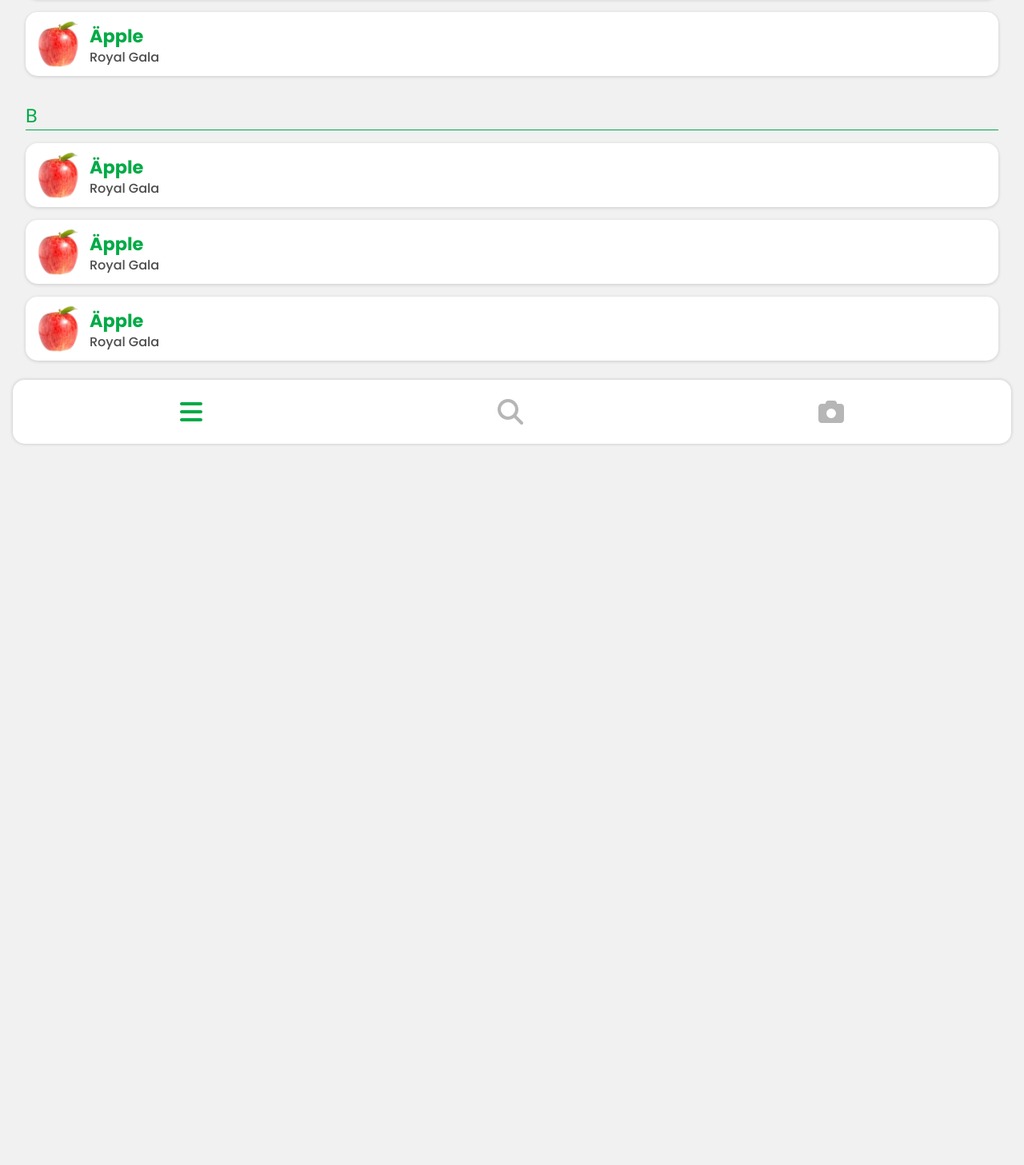
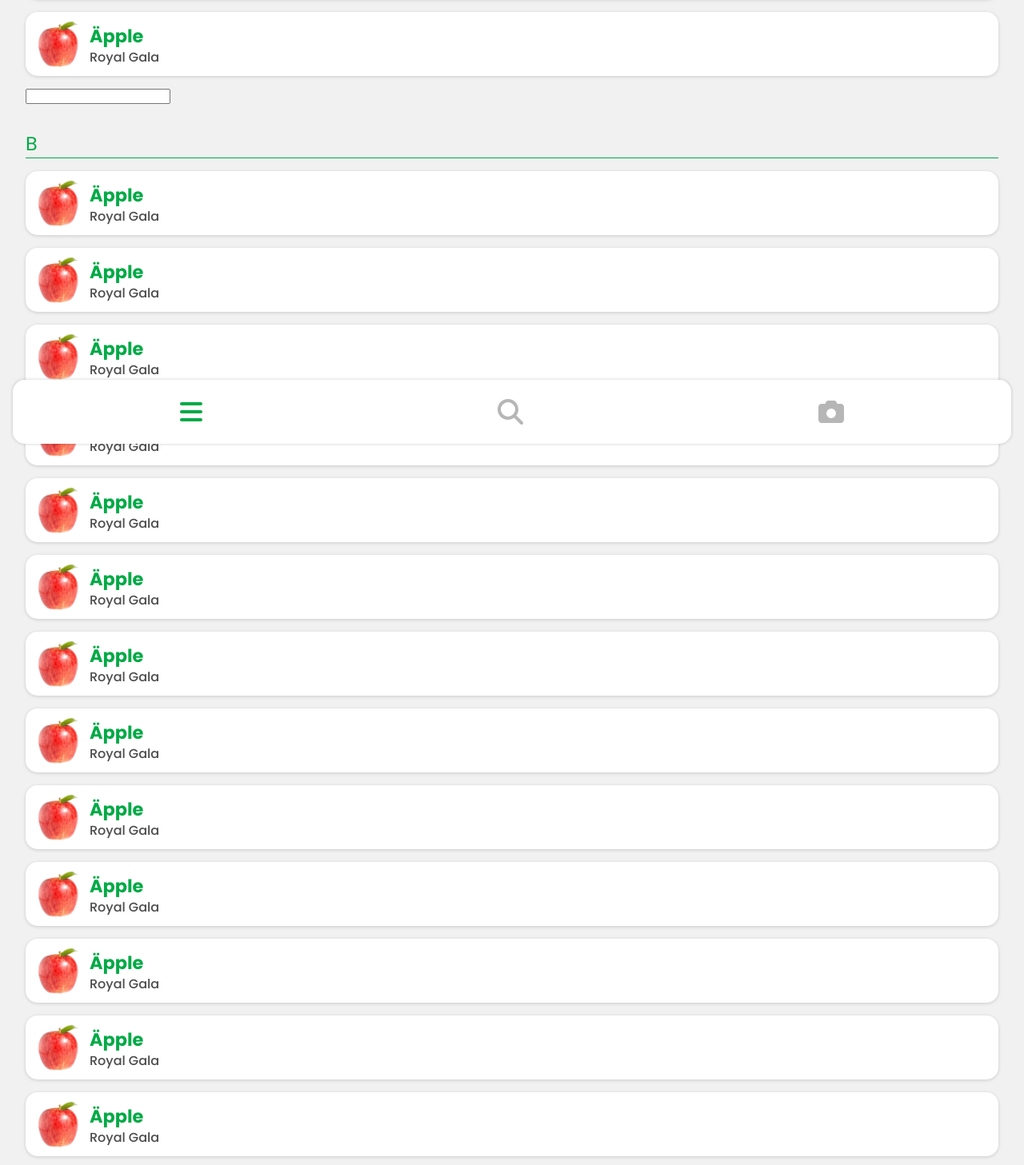
Before and after one commit to JonathanVarild/plu-browser, a React (Create React App) app: page / in a window 1280 px wide. Shown: the part 213-1670 px from the top of the page at 80% size. Before the commit the page ends 800 px from the top, so only its background shows below. Built offline with nearby package versions, Linux system fonts and the light colour scheme.

Commit message:
Old uncommited changes

```diff
--- a/src/App.js
+++ b/src/App.js
@@ -1,4 +1,5 @@
 import React from "react";
+import { BrowserRouter, Routes, Route } from "react-router-dom";
 
 import "./css/global.css";
 
@@ -10,7 +11,12 @@ function App() {
 	return (
 		<>
 			<Navbar />
-			<Browse />
+			<BrowserRouter>
+				<Routes>
+					<Route index element={<Browse />} />
+					<Route path="overview" element={<ProductOverview />} />
+				</Routes>
+			</BrowserRouter>
 		</>
 	);
 }
--- a/src/components/ProductItem.js
+++ b/src/components/ProductItem.js
@@ -1,17 +1,18 @@
 import React from "react";
+import { Link } from "react-router-dom";
 
 import "../css/ProductItem.css";
 import apple from "../media/apple.jpg";
 
 const ProductItem = ({ title, subtitle, pluCode }) => {
 	return (
-		<div className="productItem">
+		<Link to="overview" className="productItem">
 			<img src={apple} alt="" />
 			<div className="itemInfo">
 				<h3>{title}</h3>
 				<h4>{subtitle}</h4>
 			</div>
-		</div>
+		</Link>
 	);
 };
 
--- a/src/components/ProductOverview.js
+++ b/src/components/ProductOverview.js
@@ -1,4 +1,5 @@
 import React from "react";
+import { useNavigate } from "react-router-dom";
 import { FontAwesomeIcon } from "@fortawesome/react-fontawesome";
 import { faBox, faPenToSquare, faBarcode, faRotateLeft } from "@fortawesome/free-solid-svg-icons";
 
@@ -9,6 +10,9 @@ import WidgetBox from "./WidgetBox";
 import SwipableWidgetBox from "./SwipableWidgetBox";
 
 function ProductOverview() {
+
+	const navigate = useNavigate();
+
 	return (
 		<div className="productOverview">
 			<Header title="Produktöversikt" icon={faPenToSquare} />
@@ -35,7 +39,7 @@ function ProductOverview() {
 					<div>00 003</div>
 				</div>
 			</SwipableWidgetBox>
-			<WidgetBox className="productReturn">
+			<WidgetBox className="productReturn" onClick={() => navigate(-1)}>
 				<FontAwesomeIcon icon={faRotateLeft} />
 				<div>Återgå</div>
 			</WidgetBox>
--- a/src/components/WidgetBox.js
+++ b/src/components/WidgetBox.js
@@ -2,9 +2,9 @@ import React from "react";
 
 import "../css/WidgetBox.css";
 
-function WidgetBox({ children, id, className, style }) {
+function WidgetBox({ children, id, className, style, onClick }) {
 	return (
-		<div id={id || ""} className={"widgetBox" + ((className && " " + className) || "")} style={style || {}}>
+		<div id={id || ""} className={"widgetBox" + ((className && " " + className) || "")} style={style || {}} onClick={onClick}>
 			{children}
 		</div>
 	);
--- a/src/css/ProductItem.css
+++ b/src/css/ProductItem.css
@@ -6,6 +6,7 @@
 	border-radius: 15px;
 	background-color: white;
 	box-shadow: rgba(0, 0, 0, 0.16) 0px 1px 4px;
+	text-decoration: none;
 }
 
 .productItem:active {
@@ -27,6 +28,7 @@
 .productItem h3 {
 	font-size: 1.4rem;
 	font-weight: 700;
+	color: var(--primary-green);
 }
 
 .productItem h4 {
--- a/src/pages/Browse.js
+++ b/src/pages/Browse.js
@@ -1,4 +1,4 @@
-import React from "react";
+import React, { useState } from "react";
 import { faFilter } from "@fortawesome/free-solid-svg-icons";
 
 import Header from "../components/Header";
@@ -6,14 +6,30 @@ import CategorizedList from "../components/CategorizedList";
 import ProductItem from "../components/ProductItem";
 
 function Browse() {
+
+	const [info, setInfo] = useState("")
+
 	return (
 		<>
 			<Header title="Produktlista" icon={faFilter} />
 			<CategorizedList title="A">
 				<ProductItem title="Äpple" subtitle="Royal Gala" pluCode="0000" />
 				<ProductItem title="Äpple" subtitle="Royal Gala" pluCode="0000" />
+				<input value={info} onChange={(_, value) => {setInfo(value)}}></input>
 			</CategorizedList>
 			<CategorizedList title="B">
+				<ProductItem title="Äpple" subtitle="Royal Gala" pluCode="0000" />
+				<ProductItem title="Äpple" subtitle="Royal Gala" pluCode="0000" />
+				<ProductItem title="Äpple" subtitle="Royal Gala" pluCode="0000" />
+				<ProductItem title="Äpple" subtitle="Royal Gala" pluCode="0000" />
+				<ProductItem title="Äpple" subtitle="Royal Gala" pluCode="0000" />
+				<ProductItem title="Äpple" subtitle="Royal Gala" pluCode="0000" />
+				<ProductItem title="Äpple" subtitle="Royal Gala" pluCode="0000" />
+				<ProductItem title="Äpple" subtitle="Royal Gala" pluCode="0000" />
+				<ProductItem title="Äpple" subtitle="Royal Gala" pluCode="0000" />
+				<ProductItem title="Äpple" subtitle="Royal Gala" pluCode="0000" />
+				<ProductItem title="Äpple" subtitle="Royal Gala" pluCode="0000" />
+				<ProductItem title="Äpple" subtitle="Royal Gala" pluCode="0000" />
 				<ProductItem title="Äpple" subtitle="Royal Gala" pluCode="0000" />
 				<ProductItem title="Äpple" subtitle="Royal Gala" pluCode="0000" />
 				<ProductItem title="Äpple" subtitle="Royal Gala" pluCode="0000" />
```
